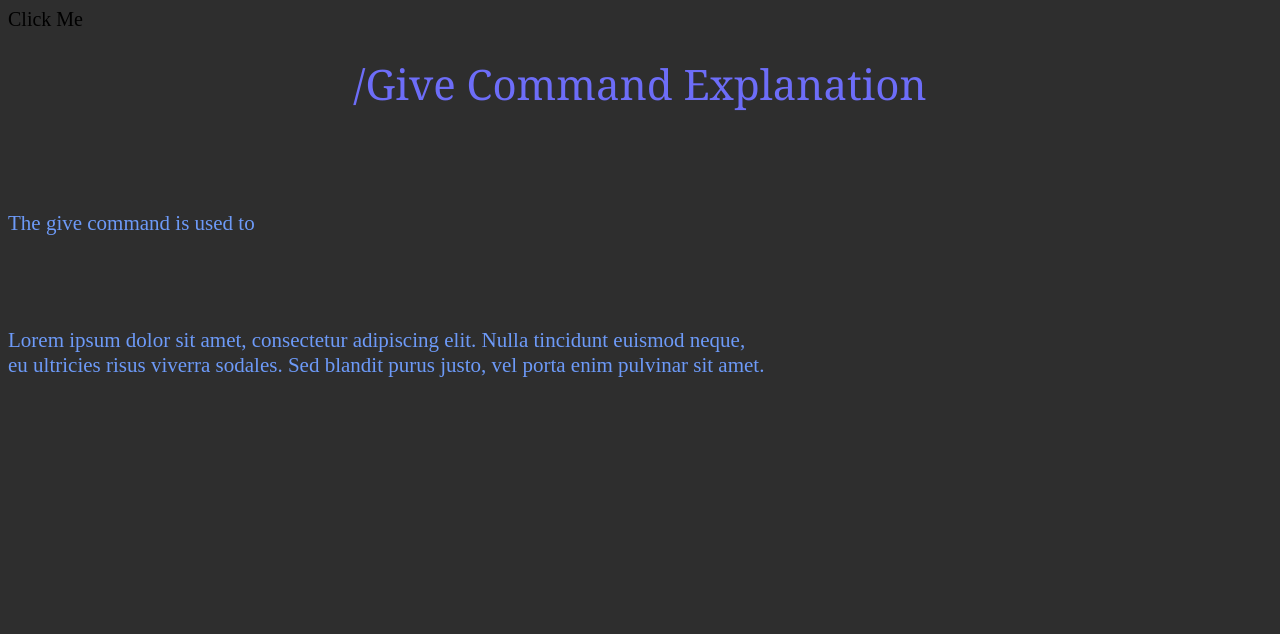
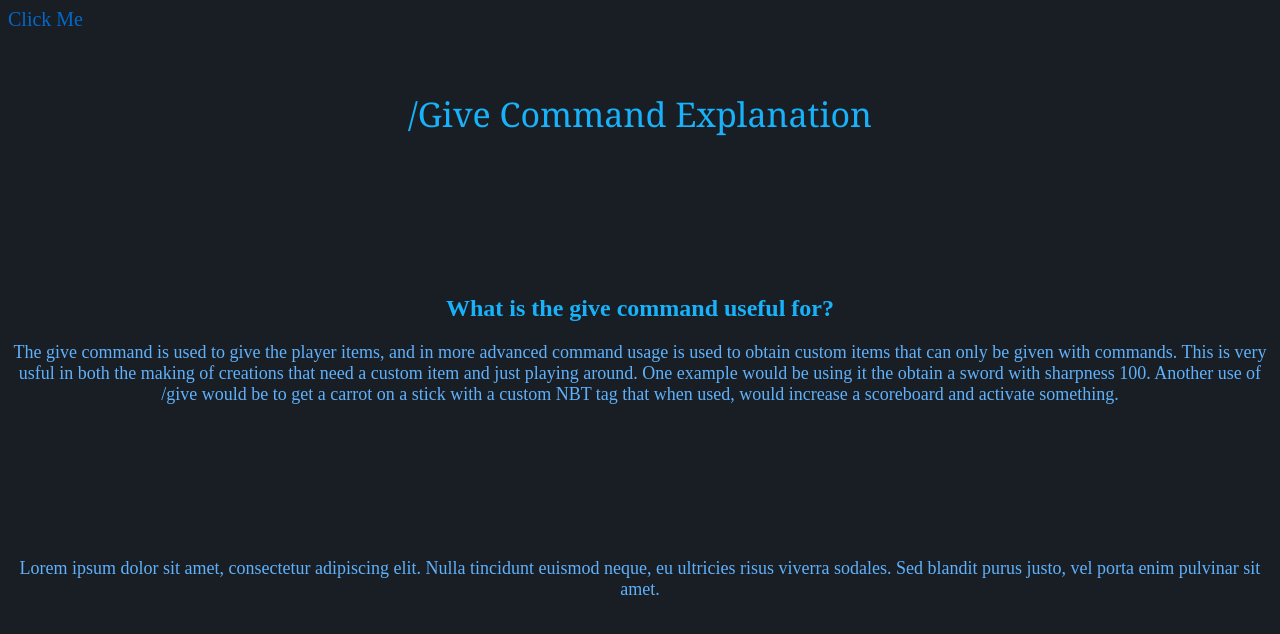
Before and after one commit to maselkajulius1/minecraft-command-tutorial, a plain HTML site: page index.html in a window 1280 px wide. Drawn offline with Linux system fonts and the light colour scheme.

Commit message:
Added give description

```diff
--- a/index.css
+++ b/index.css
@@ -1,38 +1,46 @@
 .dark-mode-background {
-    background-color: rgb(46, 46, 46)
+    background-color: rgb(24, 30, 36)
 }
 
 h1 {
-    color: rgb(109, 109, 248);
-    font-size: 42;
-    font-weight: 100;
+    color: rgb(24, 178, 250);
+    font-size: 34;
+    font-weight: lighter;
     font-family: Georgia, Verdana, sans-serif;
-    margin-top: 24px;
+    margin-top: 60px;
+    text-align: center;
+}
+
+h2 {
+    color: rgb(24, 178, 250);
+    font-size: 24;
+    margin-top: 60px;
     text-align: center;
 }
 
 p {
-    color:rgb(109, 154, 248);
-    font-size: 21px;
+    color:rgb(96, 177, 252);
+    font-size: 18px;
+    font-weight: lighter;
+    text-align: center;
 }
 
 .container-1 {
     display: flex;
     flex-direction: column;
+    -ms-flex-align: center;
 }
 
 .box-1 {
     flex: 1;
     order: 1;
-    padding-top: 50px;
-    width: 60%;
+    padding-top: 75px;
 }
 
 .box-2 {
     flex: 1;
     order: 2;
-    padding-top: 50px;
-    width: 60%;
+    padding-top: 75px;
 }
 
 .selector-container {
@@ -42,10 +50,10 @@ p {
 a {
     text-decoration: none;
     font-size: 20px;
-    color: black;
+    color: rgb(3, 104, 199);
     text-transform: capitalize;
     background-size: 200% auto;
-    background-image: linear-gradient(to right, rgba(255, 255, 255, 0) 50%, #f94 50%);
+    background-image: linear-gradient(to right, rgba(255, 255, 255, 0) 50%, rgb(253, 144, 55) 50%);
     transition: background-position 0.2s ease-out;
 }
 
--- a/index.html
+++ b/index.html
@@ -11,10 +11,14 @@
 
         <div class="container-1">
             <div class="box-1">
-                <p>The give command is used to </p>
+                <h2>What is the give command useful for?</h2>
+                <p>The give command is used to give the player items, and in more advanced command usage is used to obtain custom items that can only be given with commands.
+                This is very usful in both the making of creations that need a custom item and just playing around. One example would be using it the obtain a sword with sharpness 100.
+                Another use of /give would be to get a carrot on a stick with a custom NBT tag that when used, would increase a scoreboard and activate something.</p>
             </div>
 
             <div class="box-2">
+                <h2></h2>
                 <p>Lorem ipsum dolor sit amet, consectetur adipiscing elit. Nulla tincidunt euismod neque, eu ultricies risus viverra sodales. Sed blandit purus justo, vel porta enim pulvinar sit amet.</p>
             </div>
         </div>
```
